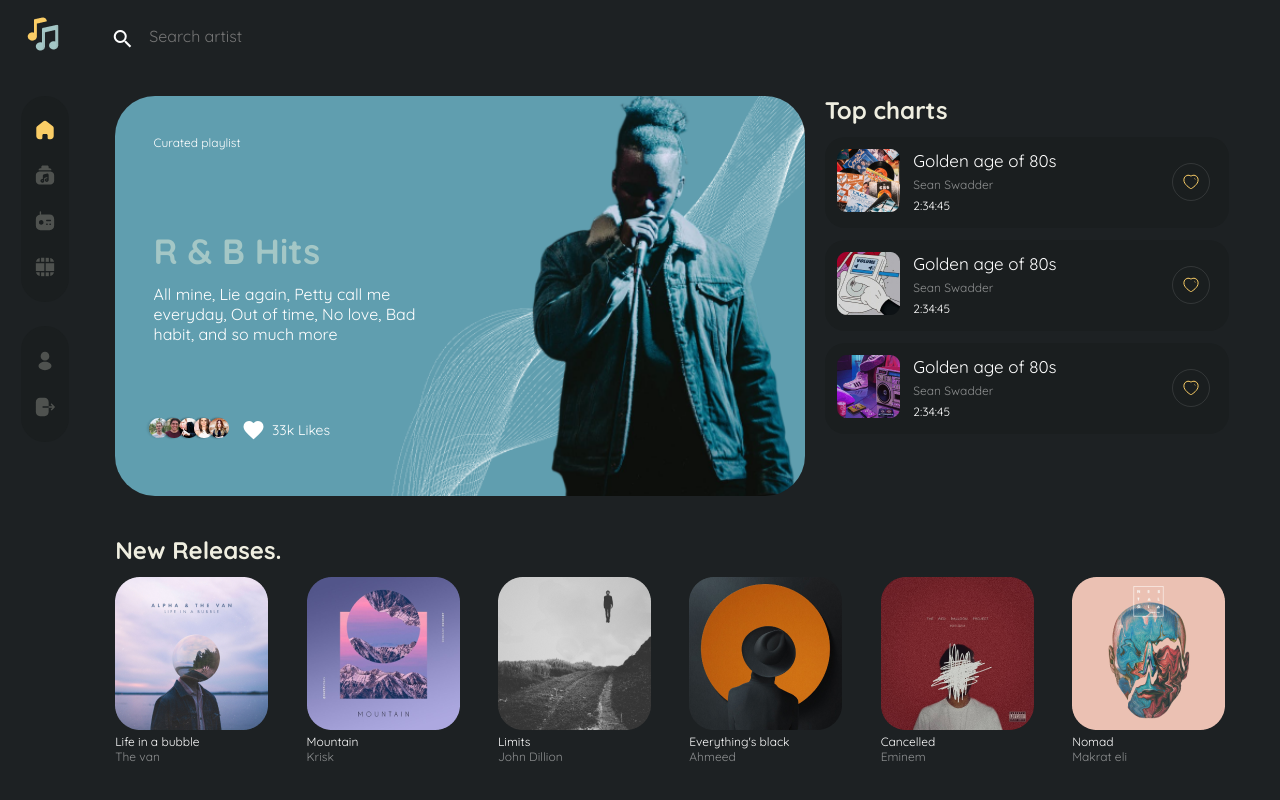
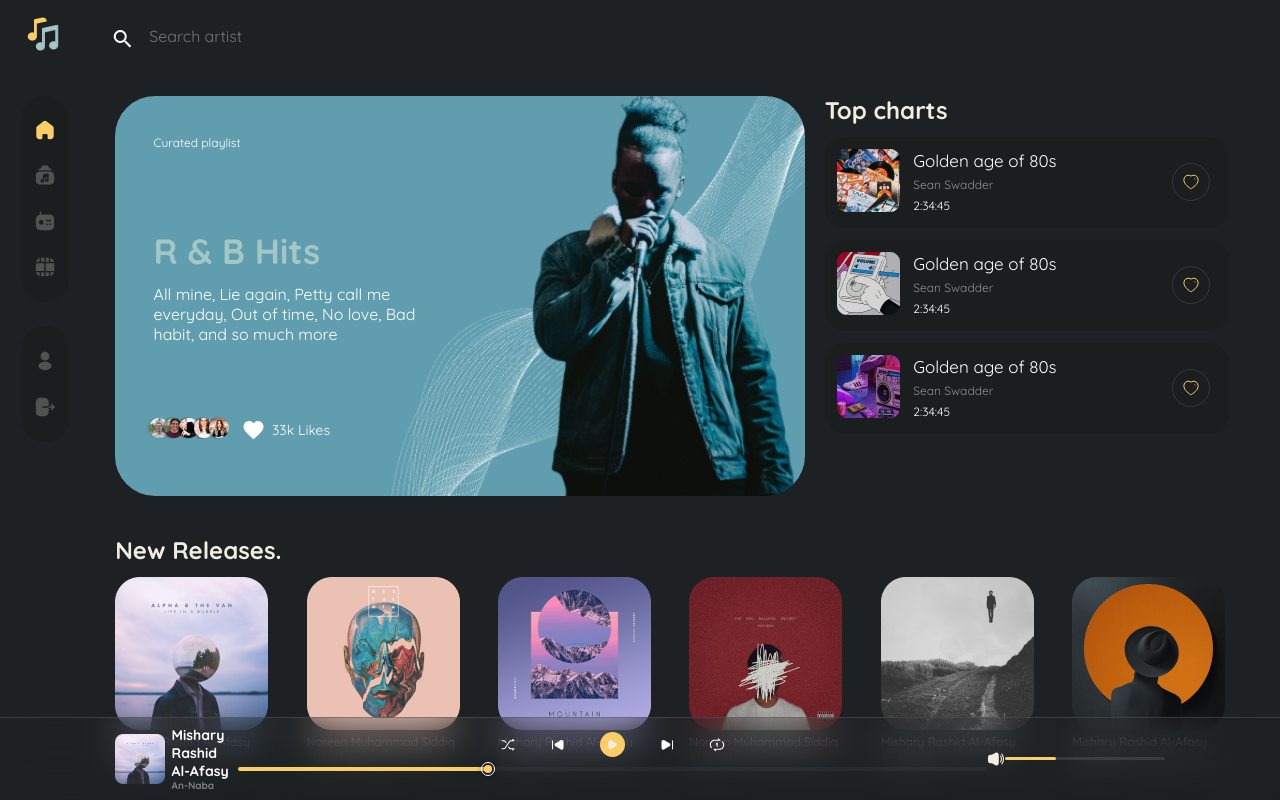
Before and after one commit to AbolareRoheemah/musica-app, a React (Create React App) app: page / in a window 1280 px wide. Shown: the top 800 px of the page. Built offline with nearby package versions, Linux system fonts and the light colour scheme.

Commit message:
implemented play

```diff
--- a/src/App.js
+++ b/src/App.js
@@ -30,7 +30,7 @@ function App() {
         </div>
         <div className='app-body'>
           <Routes>
-            <Route exact={true} path='/' element={ <Dashboard /> } />
+            <Route path='/' element={ <Dashboard /> } />
             <Route path='/playlists' element={ <Playlists /> } />
             <Route path='/profile' element={ <Profile /> } />
             <Route path='/radio' element={ <Radio /> } />
--- a/src/components/Footer/Index.js
+++ b/src/components/Footer/Index.js
@@ -1,33 +1,34 @@
 import React from 'react';
-import { useState } from 'react';
-import { useSelector } from 'react-redux';
+import { useDispatch, useSelector } from 'react-redux';
 import './footer.css'
+import { player } from '../../features/tracks/trackSlice'
 
-export default function Index({ newImage}) {
-  // const [image, setImage] = useState(newImage || 'footer-img.png');
-  // if (newImage) {
-  //   setImage(newImage)
-  // }
-  const image = newImage || 'slide1.png'
-  const prevTrack = useSelector(state => state.tracks.details.name)
+export default function Index() {
+  const dispatch = useDispatch()
+  const prevTrack = useSelector(state => state.tracks.details)
+  const sudoTrack = useSelector(state => state.tracks.songs[0])
   return (
     <>
-    { prevTrack !== undefined &&
+    { sudoTrack.name !== undefined &&
       <div className='footer-ctn'>
        <div className="footer-avatar-ctn">
             <div className="imgery">
-            <img src={"../../assets/images/" + image} alt="" className="foot-avatar" />
+            <img src={"../../assets/images/" + sudoTrack.image} alt="" className="foot-avatar" />
             </div>
             <div className="foot-avatar-text">
-                <p>Season in</p>
-                <p>James</p>
+                <p>{ sudoTrack.desc }</p>
+                <p>{ sudoTrack.name }</p>
             </div>
         </div>
         <div className="footer-controls-ctn">
             <div className="footer-controls">
             <img src="../../assets/images/shuffle.svg" alt="" />
             <img src="../../assets/images/previous.svg" alt="" />
-            <img src="../../assets/images/play-btn.svg" alt="" />
+            {/* <img src="../../assets/images/play-btn.svg" alt="" /> */}
+            <div className='play-btn' onClick={() => dispatch(player(prevTrack))}>
+            {sudoTrack.paused ? <img src="../../assets/images/play-icon.svg" alt="" /> : <img src="../../assets/images/pause.svg" alt="" />}
+            </div>
+
             <img src="../../assets/images/next.svg" alt="" />
             <img src="../../assets/images/repeate-one.svg" alt="" />
             </div>
--- a/src/components/Footer/footer.css
+++ b/src/components/Footer/footer.css
@@ -6,7 +6,7 @@
     flex-direction: row;
     justify-content: space-between;
     align-items: center;
-    padding: 0 9vw;
+    padding: 1vh 9vw;
     /* backdrop-filter: drop-shadow(0px -25px 100px rgba(16, 16, 16, 0.51)); */
     border-top: 1.5px solid rgba(89, 86, 86, 0.51);
     /* opacity: 0.95; */
@@ -61,3 +61,20 @@
     width: 30%;
     margin: 0 auto;
 }
+
+.play-btn {
+    background-color: #FACD66;
+    width: 25px;
+    height: 25px;
+    border-radius: 50px;
+    display: flex;
+    justify-content: center;
+    align-items: center;
+    cursor: pointer;
+}
+
+.pause-btn {
+    /* width: 8.33px;
+    height: 8.88px; */
+    color: #ffffff;
+}
--- a/src/features/tracks/trackSlice.js
+++ b/src/features/tracks/trackSlice.js
@@ -10,39 +10,59 @@ const initialState = {
     songs: [
         {
             image: 'slide1.png',
-            desc: 'Life in a bubble',
-            name: 'The van',
-            url: '../../assets/audio/naba.mp3'
+            desc: 'Mishary Rashid Al-Afasy',
+            name: 'An-Naba',
+            url: '../../assets/audio/naba.mp3',
+            playing: false,
+            paused: true
+        },
+        {
+            image: 'slide6.png',
+            desc: 'Noreen Muhammad Siddiq',
+            name: 'The letter Saad',
+            url: '../../assets/audio/saad.mp3',
+            playing: false,
+            paused: true
         },
         {
             image: 'slide2.png',
-            desc: 'Mountain',
-            name: 'Krisk'
+            desc: 'Mishary Rashid Al-Afasy',
+            name: 'Al-\'Alaa',
+            url: "../../assets/audio/a'la.mp3",
+            playing: false,
+            paused: true
+        },
+        {
+            image: 'slide5.png',
+            desc: 'Noreen Muhammad Siddiq',
+            name: 'Al-Israa',
+            url: '../../assets/audio/israa.mp3',
+            playing: false,
+            paused: true
         },
         {
             image: 'slide3.png',
-            desc: 'Limits',
-            name: 'John Dillion'
+            desc: 'Mishary Rashid Al-Afasy',
+            name: 'Al-Abasa',
+            url: '../../assets/audio/abasa.mp3',
+            playing: false,
+            paused: true
         },
         {
             image: 'slide4.png',
-            desc: 'Everything\'s black',
-            name: 'Ahmeed'
-        },
-        {
-            image: 'slide5.png',
-            desc: 'Cancelled',
-            name: 'Eminem'
-        },
-        {
-            image: 'slide6.png',
-            desc: 'Nomad',
-            name: 'Makrat eli'
+            desc: 'Mishary Rashid Al-Afasy',
+            name: 'Al-Fajr',
+            url: '../../assets/audio/fajr.mp3',
+            playing: false,
+            paused: true
         },
         {
             image: 'slide1.png',
-            desc: 'Blind',
-            name: 'Wiz Khalifa'
+            desc: 'Noreen Muhammad Siddiq',
+            name: 'Az-Zumar',
+            url: '../../assets/audio/zumar.mp3',
+            playing: false,
+            paused: true
         }
     ]
 }
@@ -52,13 +72,30 @@ export const trackSlice = createSlice({
     initialState,
     reducers: {
         player: (state, action) => {
-            state.play = action.payload
+            // state.play = action.payload
+            state.songs.map(song => {
+                // return song.name === action.payload.name ? song.play = true : song.play = false && song.pause = true
+                if(song.name === action.payload.name) {
+                    console.log('song')
+                    song.playing = true
+                    song.paused = false
+                } else {
+                    song.playing = false
+                    song.paused = true
+                }
+
+            })
+            console.log('play', action.payload)
+            new Audio(action.payload.url).play()
         },
         pauser: (state, action) => {
             state.pause = action.payload
         },
         setDetails: (state, action) => {
             state.details = action.payload
+            state.songs = state.songs.filter(song => song.name !== action.payload.name)
+            state.songs.unshift(action.payload)
+            console.log('log', state.songs)
         },
         imager: (state, action) => {
             state.image = action.payload
--- a/src/pages/Dashboard.js
+++ b/src/pages/Dashboard.js
@@ -34,7 +34,7 @@ export default function Dashboard({receiveFunc}) {
                         <img src="../../assets/images/avatar4.png" alt="" className="avatar" />
                         <img src="../../assets/images/avatar5.png" alt="" className="avatar" />
                     </div>
-                    <span class="material-icons-outlined">favorite</span>
+                    <span className="material-icons-outlined">favorite</span>
                     <p>33k Likes</p>
                 </div>
             </div>
```
Also changed, not shown: public/assets/images/pause.svg (added), public/assets/images/play-icon.svg (added).
